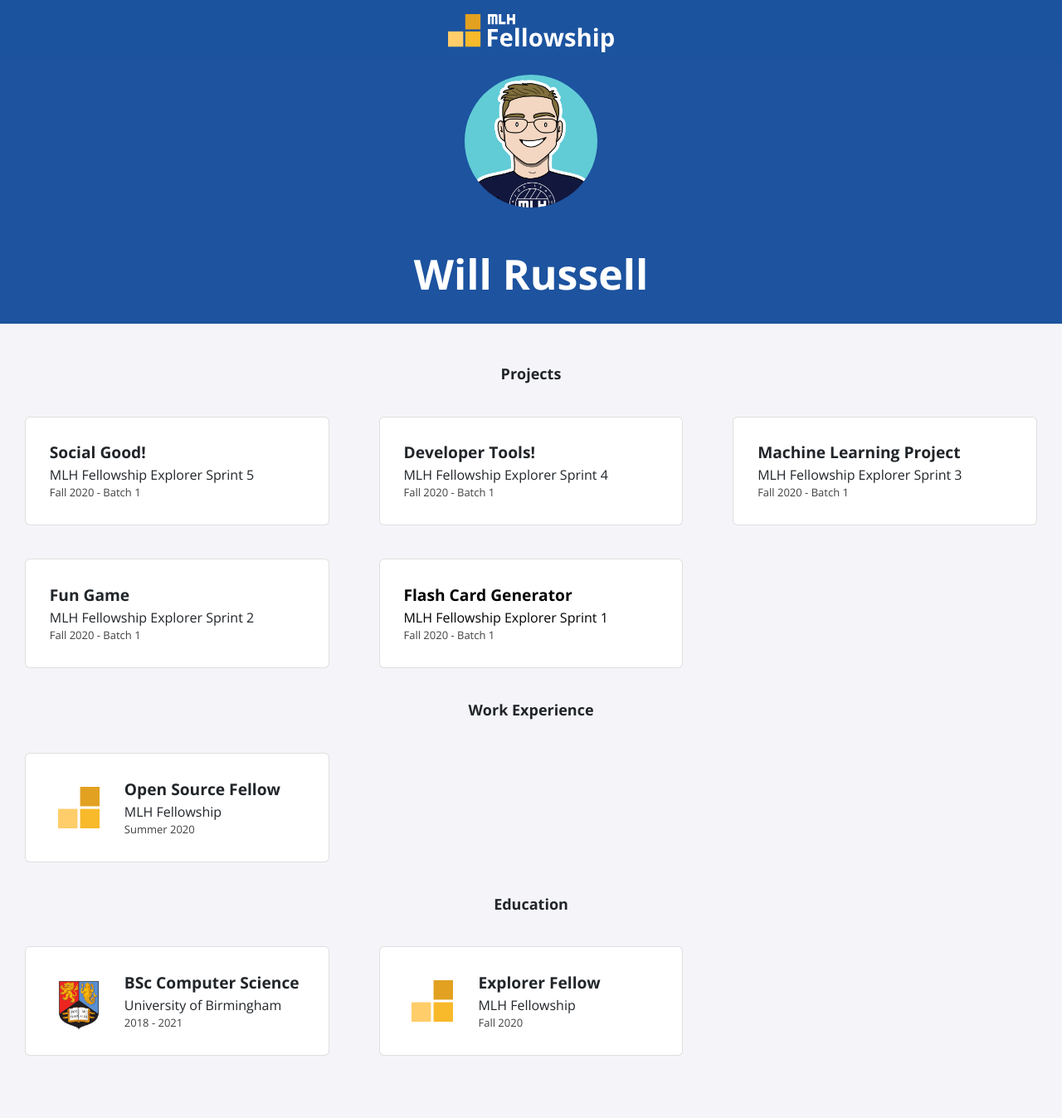
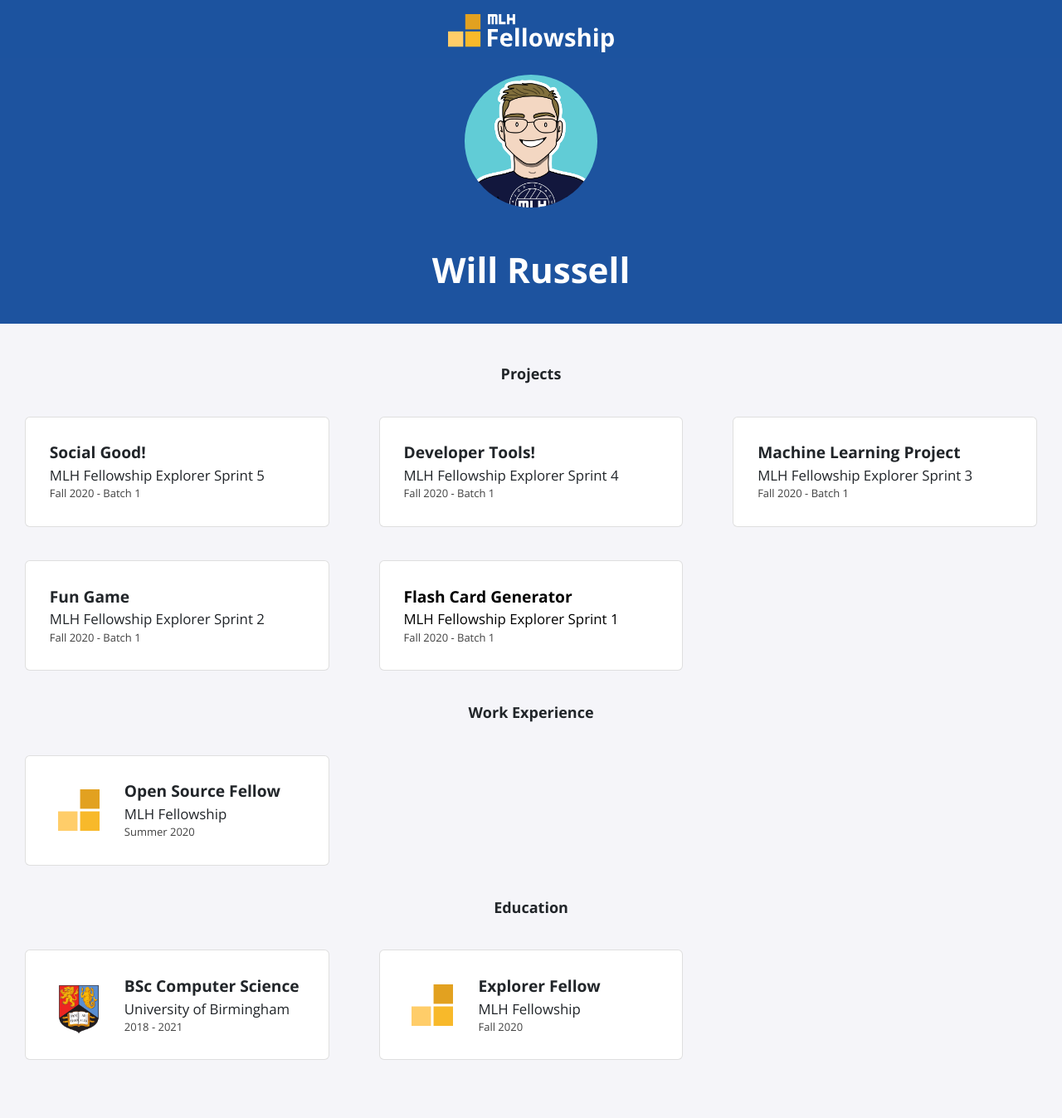
Before and after one commit to MLH-Fellowship/explorer-portfolio-batch2, a Jekyll site: the page built from index.html, in a window 1280 px wide. Shown: the whole page at 83% size. Built offline with Jekyll 4.4.1, drawn with Linux system fonts in a browser that asks for light colours; nearby versions of some CDN libraries.

Commit message:
refactoring and mobile responsive

```diff
--- a/_sass/all.scss
+++ b/_sass/all.scss
@@ -68,7 +68,7 @@
     }
 
     .location {
-        font-size: medium;
+        font-size: calc(13px + 0.3vw);
         font-weight: 400;
     }
 
--- a/_sass/page.scss
+++ b/_sass/page.scss
@@ -29,7 +29,7 @@
 
 .banner .title {
     color: white;
-    font-size: 50px;
+    font-size: calc(25px + 1.5vw);
     font-weight: 700;
 }
 
@@ -41,6 +41,7 @@
 .page h1 {
     text-align: left !important;
     font-weight: 800 !important;
+    font-size: calc(1.5rem + 0.5vw);
     color: black;
     margin-bottom: 0.7em;
 }
@@ -48,8 +49,9 @@
 .page h2 {
     text-align: left !important;
     font-weight: 800 !important;
+    font-size: calc(1rem + 0.5vw);
     color: black;
-    margin-bottom: 0.5em;
+    margin-bottom: 1em;
 }
 
 .page h3 {
@@ -63,6 +65,7 @@
     font-weight: 600 !important;
     text-align: center !important;
     color: black;
+    font-size: calc(0.8rem + 0.5vw) ;
 }
 
 .page p {
@@ -97,8 +100,8 @@
 hr {
     background-color: black;
     padding: 1px;
-    margin-top: 1em !important;
-    margin-bottom: 1em !important;
+    margin-top: 1em ;
+    margin-bottom: 1em ;
 }
 
 @media screen and (max-width: 768px) {
@@ -114,22 +117,4 @@
         width: auto;
         height: auto;
     }
-
-    .banner .title {
-        color: white;
-        font-size: 30px;
-        font-weight: 700;
-    }
-
-    .page h1 {
-        font-size: 1.5rem !important;
-    }
-
-    .page h2 {
-        font-size: 1.2rem !important;
-    }
-
-    .page h4 {
-        font-size: 0.8rem !important;
-    }
 }
--- a/_sass/profile.scss
+++ b/_sass/profile.scss
@@ -1,10 +1,10 @@
 .profile {
-    background-color: #1d539f !important;
+	background-color: #1d539f;
 	text-align: center;
 	height: 320px;
 	margin-bottom: 50px;
 	h1 {
-        font-size: 50px;
+		font-size: calc(1.5vw + 23px);
 		font-weight: 700;
 		color: white;
 	}
```
Lines whose indentation alone changed are shown as unchanged.
